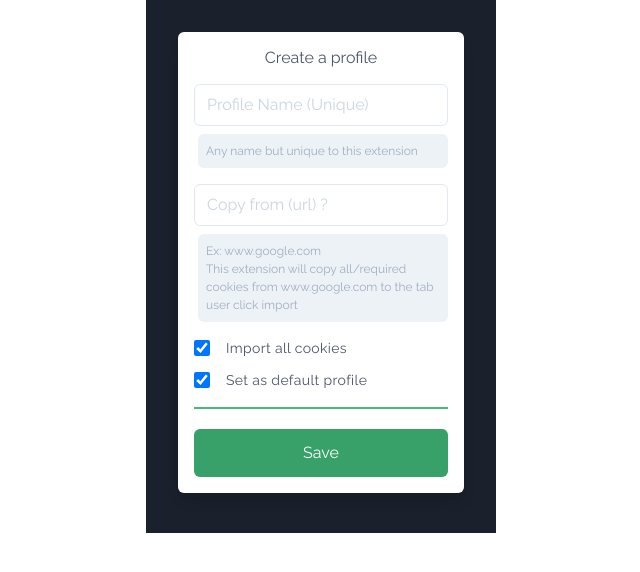
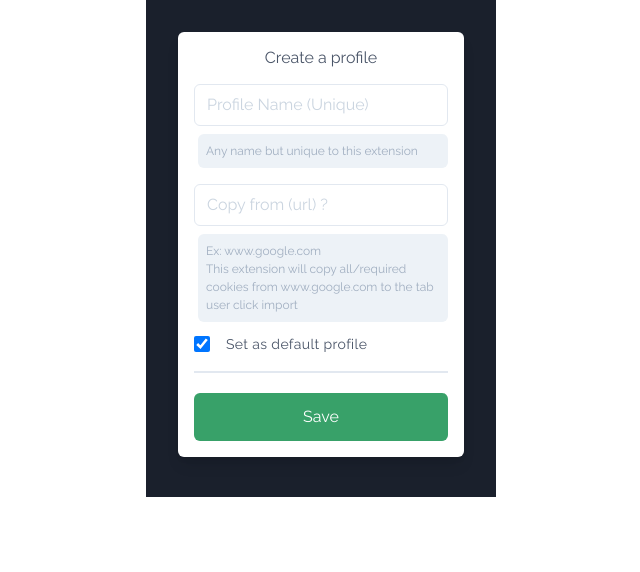
Before and after one commit to dong-qian/cookie-bus, a React (Create React App) app: page / in a window 1280 px wide. Shown: the top 572 px of the page, without its empty margins (319-959 px from the left). Built offline with nearby package versions, Linux system fonts and the light colour scheme.

Commit message:
add des to sepcific cookie import

```diff
--- a/src/components/CreateProfileForm.js
+++ b/src/components/CreateProfileForm.js
@@ -12,7 +12,12 @@ const CreateProfileForm = ({ onSubmit, onBack, noProfile }) => {
 
   const handleAddProfile = (e) => {
     e.preventDefault();
-    onSubmit(profile);
+    const newProfile = {
+      ...profile,
+      name: profile.name.trim(),
+      url: profile.url.trim(),
+    };
+    onSubmit(newProfile);
   };
 
   const handleChange = (e) => {
@@ -63,26 +68,6 @@ const CreateProfileForm = ({ onSubmit, onBack, noProfile }) => {
           the tab user click import
         </div>
       </div>
-
-      <div className="relative flex items-start mt-4">
-        <div className="absolute flex items-center h-5">
-          <input
-            name="allCookies"
-            type="checkbox"
-            onChange={handleChange}
-            checked={profile.allCookies}
-            className="form-checkbox h-4 w-4 text-green-600 bg-green-300 transition duration-150 ease-in-out"
-          />
-        </div>
-        <div className="pl-8 text-sm leading-5">
-          <label
-            htmlFor="comments"
-            className="font-medium text-gray-700 tracking-wide"
-          >
-            Import all cookies
-          </label>
-        </div>
-      </div>
       <div className="relative flex items-start mt-3">
         <div className="absolute flex items-center h-5">
           <input
@@ -103,7 +88,7 @@ const CreateProfileForm = ({ onSubmit, onBack, noProfile }) => {
         </div>
       </div>
 
-      <Divider />
+      <Divider color="text-green-500" />
 
       <div
         className={`${
--- a/src/components/EditProfileForm.js
+++ b/src/components/EditProfileForm.js
@@ -16,9 +16,14 @@ const EditProfileForm = ({ editProfile, onSubmit, onBack }) => {
     setProfile(editProfile);
   }, [editProfile]);
 
-  const handleAddProfile = (e) => {
+  const handleUpdateProfile = (e) => {
     e.preventDefault();
-    onSubmit(profile);
+    const newProfile = {
+      ...profile,
+      name: profile.name.trim(),
+      url: profile.url.trim(),
+    };
+    onSubmit(newProfile);
   };
 
   const handleChange = (e) => {
@@ -49,7 +54,7 @@ const EditProfileForm = ({ editProfile, onSubmit, onBack }) => {
   return (
     <form
       className="p-4 bg-white shadow-lg rounded-md"
-      onSubmit={handleAddProfile}
+      onSubmit={handleUpdateProfile}
     >
       <label
         htmlFor="profile"
@@ -84,6 +89,9 @@ const EditProfileForm = ({ editProfile, onSubmit, onBack }) => {
           </label>
         </div>
       </div>
+      <div className="mt-2 p-2 text-gray-500 text-xs text-left rounded-md bg-gray-200">
+        Uncheck to import specific cookies
+      </div>
       <div className="relative flex items-start mt-3">
         <div className="absolute flex items-center h-5">
           <input
@@ -105,8 +113,13 @@ const EditProfileForm = ({ editProfile, onSubmit, onBack }) => {
         </div>
       </div>
 
+      <Divider color="border-green-500" />
+
       {!profile.allCookies && (
         <>
+          <div className="block mt-2 text-left text-sm font-medium leading-5 text-gray-700">
+            Cookies
+          </div>
           <div className="mt-4 w-full inline-flex justify-between">
             <input
               name="cookie"
@@ -147,8 +160,6 @@ const EditProfileForm = ({ editProfile, onSubmit, onBack }) => {
         </>
       )}
 
-      <Divider />
-
       <div className="grid grid-cols-2 gap-5 mt-5">
         <Button type="submit" main>
           Save
--- a/src/elements/Divider.js
+++ b/src/elements/Divider.js
@@ -1,5 +1,10 @@
 import React from "react";
 
-export const Divider = () => (
-  <div className="border border-green-500 my-4"></div>
-);
+export const Divider = (props) => {
+  const defaultClass = "border my-4";
+  let variants = "border-gray-500";
+  if (props.color) {
+    variants = props.color;
+  }
+  return <div className={`${defaultClass} ${variants}`}></div>;
+};
```
